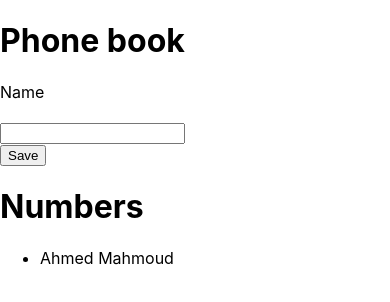
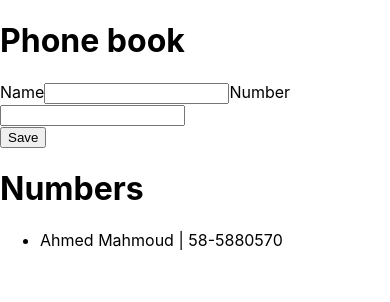
Before and after one commit to ahmed-abdelfata7/openfullstack, a React (Create React App) app: page / in a window 390 px wide. Shown: the top 302 px of the page. Built offline with nearby package versions, Linux system fonts and the light colour scheme.

Commit message:
phone-book ex3

```diff
--- a/src/App.js
+++ b/src/App.js
@@ -4,30 +4,43 @@ const checkExistance = (array, name) => {
   return array.includes(name);
 };
 const App = () => {
-  const [persons, setPerson] = useState([{ name: "Ahmed Mahmoud" }]);
+  const [persons, setPerson] = useState([
+    { name: "Ahmed Mahmoud", number: "58-5880570" }
+  ]);
   const [name, setName] = useState("");
+  const [number, setNumber] = useState("");
   const allPersons = persons.map(person => {
-    return <Contact name={person.name} key={person.name} />;
+    return (
+      <Contact name={person.name} key={person.name} number={person.number} />
+    );
   });
   const saveContact = event => {
     event.preventDefault();
     let newName = name;
+    let newNumber = number;
     const personsArr = persons.map(element => {
       return element.name;
     });
     let check = checkExistance(personsArr, newName);
-    console.log(check);
     if (check) {
       alert(`${newName} already exist`);
     } else {
-      let newContacts = persons.concat({ name: newName });
+      let newContacts = persons.concat({ name: newName, number: newNumber });
       setPerson(newContacts);
-      setName("");
     }
+    clearForm();
+  };
+  const clearForm = () => {
+    setName("");
+    setNumber("");
   };
   const saveName = event => {
     let newName = event.target.value;
     setName(newName);
+  };
+  const saveNumber = event => {
+    let newNumber = event.target.value;
+    setNumber(newNumber);
   };
   return (
     <div>
@@ -35,9 +48,9 @@ const App = () => {
       <form onSubmit={saveContact}>
         <div>
           <label>Name</label>
-          <br />
-          <br />
           <input value={name} onChange={saveName} />
+          <label>Number</label>
+          <input value={number} onChange={saveNumber} />
         </div>
         <div>
           <button type="submit">Save</button>
--- a/src/components/Contact.js
+++ b/src/components/Contact.js
@@ -1,5 +1,9 @@
 import React from "react";
-const Contact = ({ name }) => {
-  return <li>{name}</li>;
+const Contact = ({ name, number }) => {
+  return (
+    <li>
+      {name} | {number}
+    </li>
+  );
 };
 export default Contact;
```
